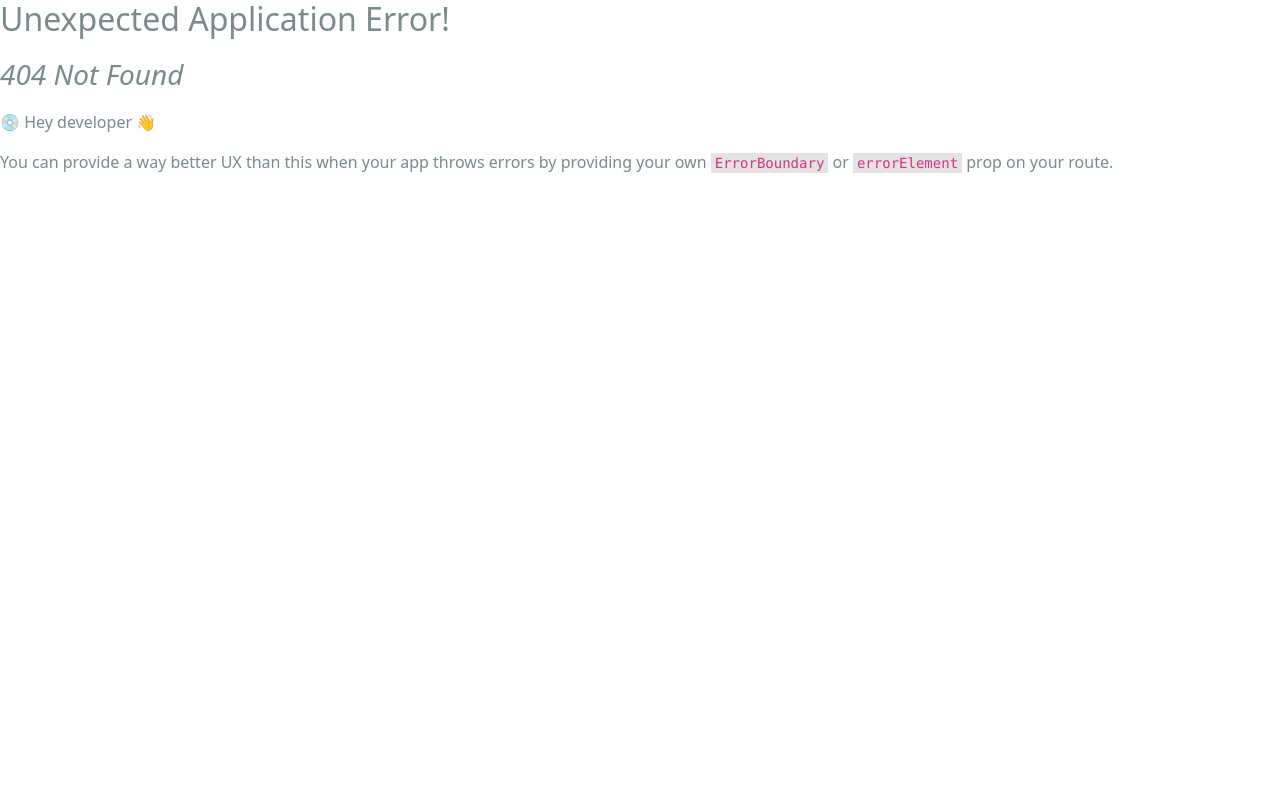
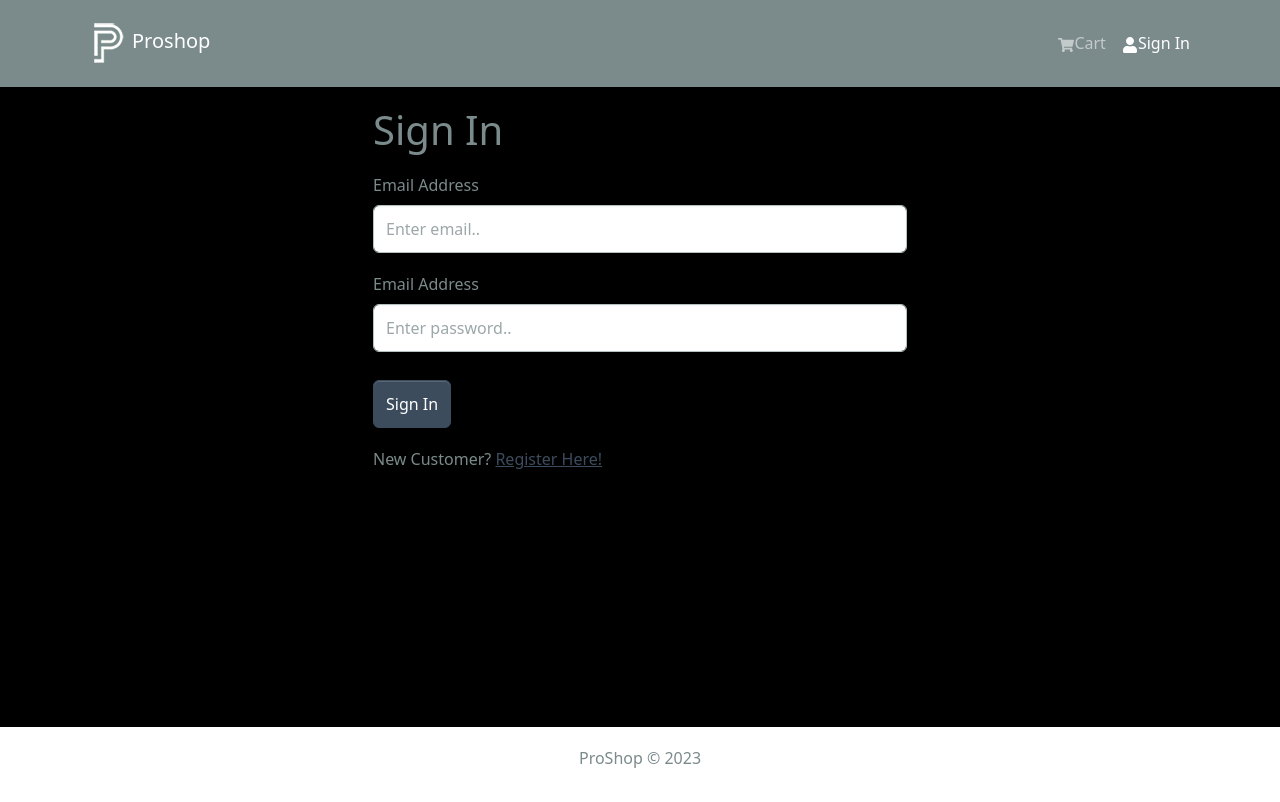
Before and after one commit to BurmaJASON/Tech-Store, a React (Create React App) app: page /login in a window 1280 px wide. Before the commit this address had no page. Shown: the top 802 px of the page. Built offline with nearby package versions, Linux system fonts and the light colour scheme.

Commit message:
Login Screen

```diff
--- /dev/null
+++ b/src/components/FormContainer.jsx
@@ -0,0 +1,17 @@
+import React from 'react'
+import { Container, Row, Col } from 'react-bootstrap'
+
+
+const FormContainer = ({children}) => {
+  return (
+    <Container>
+        <Row className='justify-content-md-center'>
+            <Col xs={12} md={6}>
+                { children }
+            </Col>
+        </Row>
+    </Container>
+  )
+}
+
+export default FormContainer
--- a/src/index.js
+++ b/src/index.js
@@ -10,7 +10,7 @@
 import { Provider } from 'react-redux';
 import store from './store'
 import CartScreen from './screens/CartScreen';
-
+import LoginScreen from './screens/LoginScreen';
 
 const router = createBrowserRouter(
   createRoutesFromElements(
@@ -18,6 +18,7 @@
         <Route index={true} path='/' element={<HomeScreen/>} />
         <Route path='/product/:id' element={<ProductScreen/>} />
         <Route path='cart' element={<CartScreen/>}></Route>
+        <Route path='login' element={<LoginScreen/>}></Route>
     </Route>
   )
 )
--- /dev/null
+++ b/src/screens/LoginScreen.jsx
@@ -0,0 +1,51 @@
+import { Link } from 'react-router-dom'
+import { Form,Row,Col,Button } from 'react-bootstrap'
+import FormContainer from '../components/FormContainer'
+import { useState } from 'react'
+
+const LoginScreen = () => {
+    const [email, setEmail] = useState('');
+    const [password, setPassword] = useState('');
+
+    const submitHandler = (e) => {
+        e.preventDefault();
+        console.log('submit');
+    }
+    return (
+        <FormContainer>
+            <h1>Sign In</h1>
+            <Form onSubmit={submitHandler}>
+                <Form.Group controlId='email' className='my-3'>
+                    <Form.Label>Email Address</Form.Label>
+                    <Form.Control
+                        type='email'
+                        placeholder='Enter email..'
+                        value={email}
+                        onChange={(e) => setEmail(e.target.value)}
+                    />
+                </Form.Group>
+                <Form.Group controlId='email' className='my-3'>
+                    <Form.Label>Email Address</Form.Label>
+                    <Form.Control
+                        type='password'
+                        placeholder='Enter password..'
+                        value={password}
+                        onChange={(e) => setPassword(e.target.value)}
+                    />
+                </Form.Group>
+
+                <Button type='submit' variant='primary' className='mt-2'>
+                    Sign In
+                </Button>
+
+                <Row className='py-3'>
+                    <Col>
+                        New Customer? <Link to='/register'>Register Here!</Link>
+                    </Col>
+                </Row>
+            </Form>
+        </FormContainer>
+    )
+}
+
+export default LoginScreen
```
